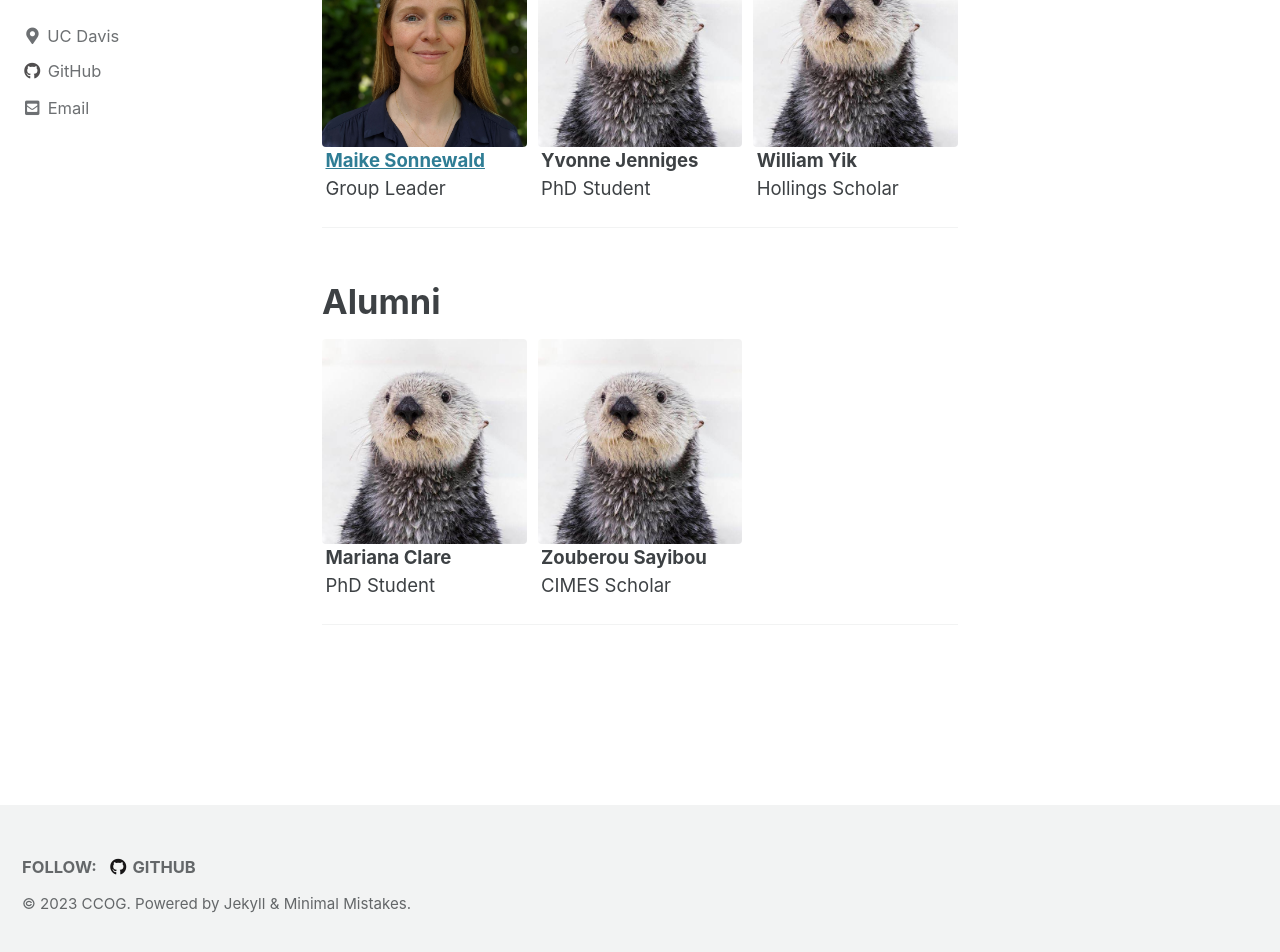
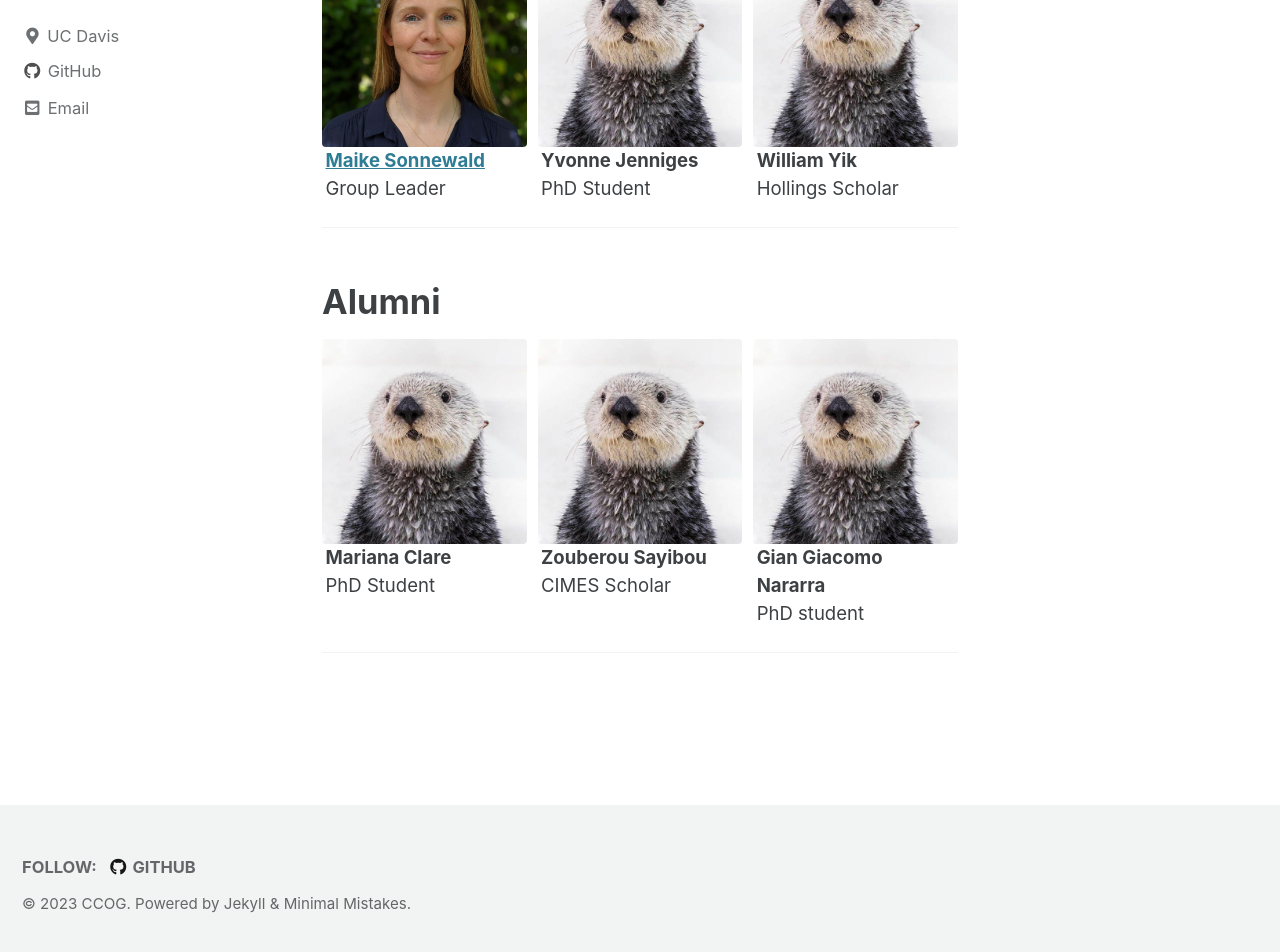
Before and after one commit to CompClimate/ccog.github.io, a Jekyll site: the page built from _pages/people.md, in a window 1280 px wide and 1390 px high. Shown: the part 430-1382 px from the top of the window. Built offline with Jekyll 4.4.1, drawn with Linux system fonts in a browser that asks for light colours; cached includes are drawn as plain includes.

Commit message:
Update people.md
Added Gian Giacomo

```diff
--- a/_pages/people.md
+++ b/_pages/people.md
@@ -26,6 +26,9 @@ people_row_alumni:
   - image_path: /assets/images/profile-otter.png
     name: "Zouberou Sayibou"
     role: "CIMES Scholar"
+  - image_path: /assets/images/profile-otter.png
+    name: "Gian Giacomo Nararra"
+    role: "PhD student"
 
 # https://raw.githubusercontent.com/mmistakes/minimal-mistakes/master/docs/_docs/14-helpers.md
 # look at https://fraserlab.com/join/
```
